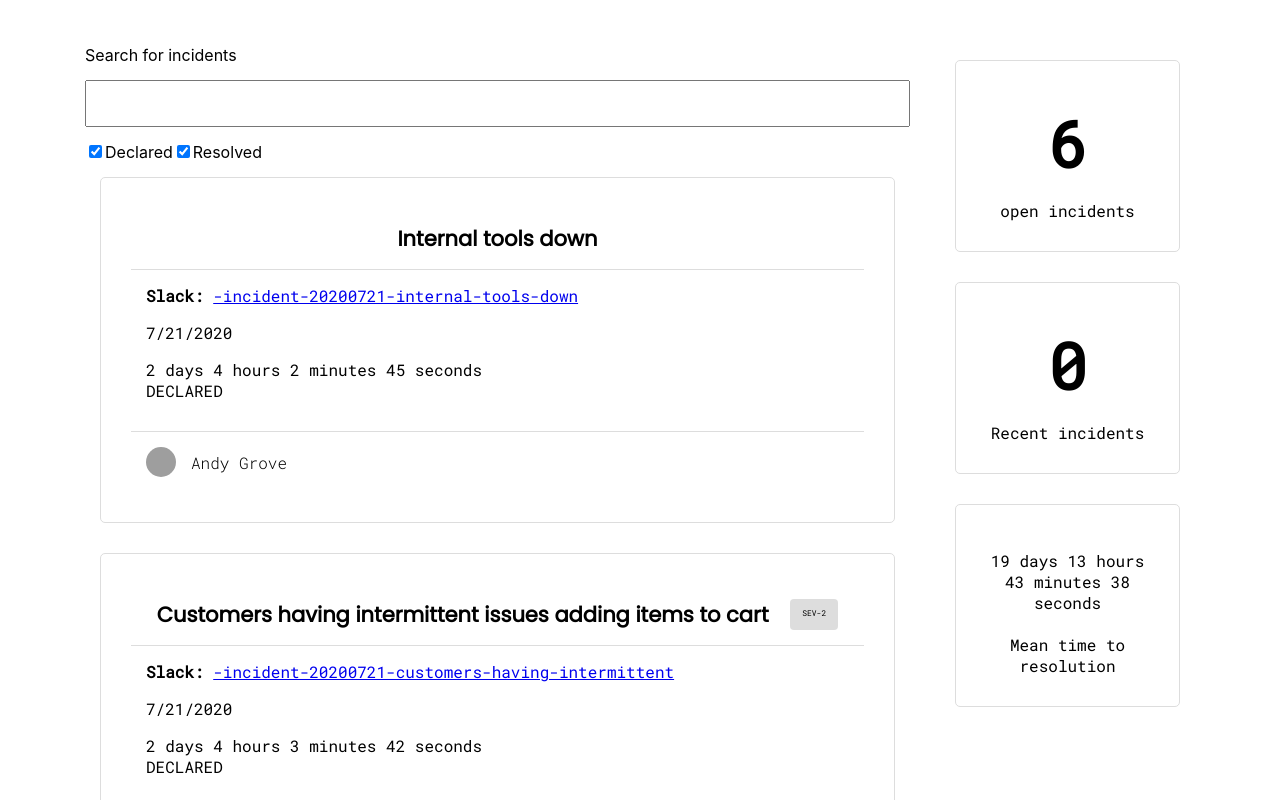
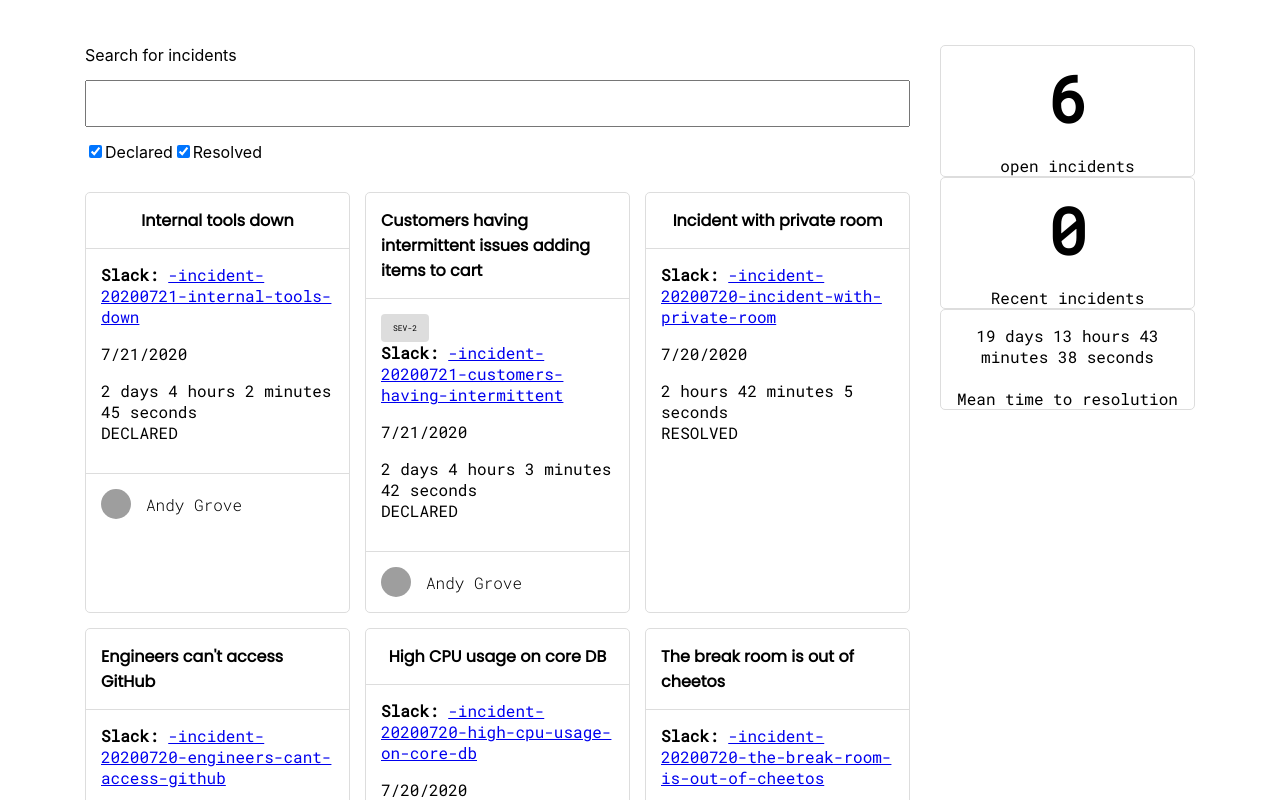
Before and after one commit to vinayraghu/incidents, a React (Create React App) app: page / in a window 1280 px wide. Shown: the top 800 px of the page. Built offline with nearby package versions, Linux system fonts and the light colour scheme; grey boxes are pictures that could not be loaded.

Commit message:
add further styling

```diff
--- a/src/features/incidents/IncidentListItem.tsx
+++ b/src/features/incidents/IncidentListItem.tsx
@@ -11,7 +11,7 @@ import {
   CardBody,
   CardHeader,
   IncidentTitle,
-  Badge,
+  Badge
 } from "./incident.styles";
 
 const IncidentsListItem = ({ incident }: { incident: IncidentInterface }) => {
@@ -29,13 +29,13 @@ const IncidentsListItem = ({ incident }: { incident: IncidentInterface }) => {
       <Card>
         <CardHeader>
           <IncidentTitle>{name}</IncidentTitle>
+        </CardHeader>
+        <CardBody>
           {severityName && (
             <Badge>
               <p>{severityName}</p>
             </Badge>
           )}
-      </CardHeader>
-      <CardBody>
           <div>
             <b>{"Slack: "}</b>
             <ChannelName incident={incident} />
--- a/src/features/incidents/IncidentsList.tsx
+++ b/src/features/incidents/IncidentsList.tsx
@@ -16,36 +16,7 @@ import {
   filterBySearchText,
   filterByIncidentStatusId,
 } from "./incidents.helpers";
-import styled, { createGlobalStyle } from "styled-components";
-
-const GlobalStyles = createGlobalStyle`
-  * {
-      box-sizing: border-box;
-  }
-`;
-
-const SearchInput = styled.input`
-  width: 100%;
-  font-size: 20px;
-  padding: 10px;
-  margin-top: 15px;
-  margin-bottom: 15px;
-`;
-
-const Grid = styled.div`
-  display: grid;
-  grid-template-columns: 1;
-  @media (min-width: 768px) {
-    grid-template-columns: 75% 25%;
-  }
-`;
-
-const Sidebar = styled.div`
-  padding: 15px;
-`;
-const Content = styled.div`
-  padding: 15px;
-`;
+import { GlobalStyles, IncidentsContainer, SearchInput, PageGrid, Sidebar, Content, IncidentsHeader } from './incident.styles';
 
 const IncidentsList = () => {
   const incidentsApiData = useSelector(selectIncidentsApiData);
@@ -95,9 +66,10 @@ const IncidentsList = () => {
 
   return (
     <>
-      <Grid>
+      <PageGrid>
         <GlobalStyles />
         <Content>
+          <IncidentsHeader>
             <label htmlFor="incidents-search">
               Search for incidents
               <SearchInput
@@ -125,16 +97,19 @@ const IncidentsList = () => {
                 Resolved
               </label>
             </section>
+          </IncidentsHeader>
+          <IncidentsContainer>
             {filteredResults.map((incident) => (
               <IncidentListItem incident={incident} key={incident.id} />
             ))}
+          </IncidentsContainer>
         </Content>
         <Sidebar>
           <OpenIncidentsCount count={openIncidentsCount} />
           <RecentIncidentsCount count={recentIncidentsCount} />
           <MeanTimeToResolution time={meanTimeToResolution} />
         </Sidebar>
-      </Grid>
+      </PageGrid>
     </>
   );
 };
--- a/src/features/incidents/incident.styles.tsx
+++ b/src/features/incidents/incident.styles.tsx
@@ -1,10 +1,49 @@
-import styled from 'styled-components';
+import styled, { createGlobalStyle } from "styled-components";
+
+const GlobalStyles = createGlobalStyle`
+  * {
+      box-sizing: border-box;
+  }
+`;
+
+const SearchInput = styled.input`
+  width: 100%;
+  font-size: 20px;
+  padding: 10px;
+  margin-top: 15px;
+  margin-bottom: 15px;
+`;
+
+const PageGrid = styled.div`
+  display: grid;
+  grid-template-columns: 1;
+  @media (min-width: 768px) {
+    grid-template-columns: 75% 25%;
+  }
+`;
+
+const Sidebar = styled.div`
+  padding: 15px;
+`;
+const Content = styled.div`
+  padding: 15px;
+`;
 
 const StyledCount = styled.h3`
   font-size: 4rem;
   text-align: center;
   margin-bottom: 10px;
   margin-top: 10px;
+`;
+
+const IncidentsContainer = styled.div`
+  display: grid;
+  grid-template-columns: 100%;
+  grid-template-columns: repeat(3, 1fr);
+  @media (min-width: 768px) {
+    grid-template-columns: repeat(3, 1fr);
+  }
+  grid-gap: 15px;
 `;
 
 const StyledCountText = styled.div`
@@ -16,11 +55,12 @@ const StyledCountText = styled.div`
 const Card = styled.article`
   border: 1px solid #ddd;
   border-radius: 5px;
-  margin: 15px;
+  font-family: "Roboto Mono", monospace;
+`;
+
+const IncidentsHeader = styled.header`
   margin-bottom: 30px;
-  padding: 30px;
-  font-family: "Roboto Mono"; monospace;
-`;
+`
 
 const CardBody = styled.section`
   padding: 15px;
@@ -36,7 +76,7 @@ const CardHeader = styled.header`
 const IncidentTitle = styled.h4`
   font-family: "Poppins", sans-serif;
   margin: 0;
-  font-size: 21px;
+  font-size: 16px;
 `;
 
 const Badge = styled.div`
@@ -79,5 +119,12 @@ export {
   Badge,
   AvatarImg,
   CardFooter,
-  CommanderTitle
+  CommanderTitle,
+  IncidentsContainer,
+  GlobalStyles,
+  SearchInput,
+  PageGrid,
+  Sidebar,
+  Content,
+  IncidentsHeader
 }
```
Lines whose indentation alone changed are shown as unchanged.
